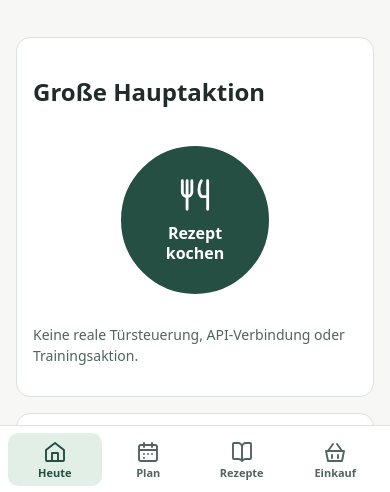
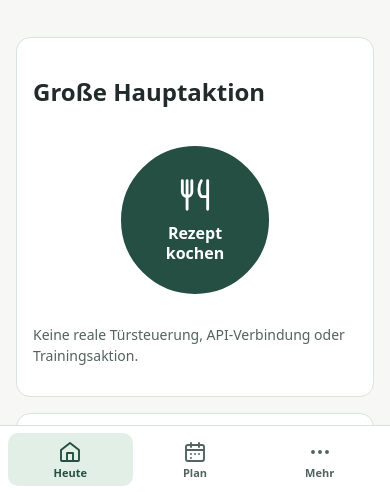
Before and after one commit to redstergs/family-ui, a website built with Vite: page index.html in a window 390 px wide. Shown: the part 350-842 px from the top of the page. Built offline with nearby package versions, Linux system fonts and the light colour scheme.

Commit message:
Reusable responsive navigation overflow (#3)
* Add framework-independent responsive navigation overflow

* Isolate overflow instances and restore DOM on cleanup

* Add navigation overflow support: package.json

* Add navigation overflow support: src/components/layout.css

* Add navigation overflow support: README.md

* Align shared navigation with layout breakpoints

* Allow upward overflow panel outside the navigation bar

* Demonstrate overflow in component preview

* Test overflow selection, keyboard dismissal and desktop resize

```diff
--- a/package.json
+++ b/package.json
@@ -19,7 +19,8 @@
     "./dialogs": "./src/dialogs.ts",
     "./icons": "./src/icons.ts",
     "./inputs": "./src/inputs.ts",
-    "./selection": "./src/selection.ts"
+    "./selection": "./src/selection.ts",
+    "./navigation": "./src/navigation.ts"
   },
   "devDependencies": {
     "typescript": "^5.7.3",
--- a/playground/main.ts
+++ b/playground/main.ts
@@ -1,4 +1,5 @@
 import "../src/index.css";
+import {bindNavigationOverflow} from "../src/navigation";
 import { installShowcase } from "./showcase";
 import { familyIcon, type FamilyIconName } from "../src/icons";
 type Theme = "food" | "door" | "mcp" | "workout";
@@ -12,7 +13,9 @@ const themes: Record<Theme, {name:string; icon:FamilyIconName; actionIcon:Family
 const root=document.querySelector<HTMLDivElement>("#app");
 if(!root) throw new Error("Playground root missing");
 let theme:Theme="food", mode:Mode=matchMedia("(prefers-color-scheme:dark)").matches?"dark":"light", page=0;
+let cleanupNavigation:(()=>void)|undefined;
 function show() {
+ cleanupNavigation?.();
  if(!root)return;
  const current=themes[theme]; root.className="fu-app"; root.dataset.fuTheme=theme; root.dataset.fuMode=mode;
  const option=(id:string,label:string,active:boolean)=>"<option value=\""+id+"\""+(active?" selected":"")+">"+label+"</option>";
@@ -22,7 +25,7 @@ function show() {
  (Object.keys(themes) as Theme[]).map(k=>option(k,themes[k].name.replace("Family ",""),theme===k)).join("")+"</select></div>"+
  "<div class=\"fu-toolbar__field\"><label for=\"mode\">Modus</label><select class=\"fu-field__control\" id=\"mode\">"+option("light","Hell",mode==="light")+option("dark","Dunkel",mode==="dark")+"</select></div></div></header>"+
  "<div class=\"fu-shell-body\"><nav class=\"fu-nav\" style=\"--fu-nav-count:"+current.nav.length+"\" aria-label=\"Hauptnavigation\">"+
- current.nav.map((item,i)=>"<button type=\"button\" class=\"fu-nav__link\" data-section=\""+i+"\" "+(page===i?"aria-current=\"page\"":"")+"><span class=\"fu-nav__icon\" aria-hidden=\"true\">"+familyIcon(item.icon)+"</span><span class=\"fu-nav__label\">"+item.label+"</span></button>").join("")+"</nav>"+
+ current.nav.map((item,i)=>"<button type=\"button\" class=\"fu-nav__link\" data-page=\""+i+"\" data-section=\""+i+"\" "+(page===i?"aria-current=\"page\"":"")+"><span class=\"fu-nav__icon\" aria-hidden=\"true\">"+familyIcon(item.icon)+"</span><span class=\"fu-nav__label\">"+item.label+"</span></button>").join("")+"</nav>"+
  "<main class=\"fu-page-layout\"><div class=\"fu-page-layout__inner fu-stack\"><header class=\"fu-page-layout__header\"><p class=\"fu-page-layout__eyebrow\">Family UI · Demo</p><h1 class=\"fu-page-layout__title\">"+current.nav[page].label+"</h1><p class=\"fu-page-layout__intro\">Vier Identitäten, ein Designsystem.</p></header>"+
  "<section class=\"fu-panel fu-stack\"><h2>Große Hauptaktion</h2><div style=\"display:flex;justify-content:center\"><button class=\"fu-primary-action\" id=\"action\"><span class=\"fu-primary-action__icon\" aria-hidden=\"true\">"+familyIcon(current.actionIcon)+"</span><span class=\"fu-primary-action__label\">"+current.action+"</span></button></div><p class=\"fu-field__hint\">Keine reale Türsteuerung, API-Verbindung oder Trainingsaktion.</p></section>"+
  "<section class=\"fu-panel fu-stack\"><h2>Eingaben und Dialoge</h2><div class=\"fu-field\"><label class=\"fu-field__label\" for=\"entry\">Bezeichnung *</label><input class=\"fu-field__control\" id=\"entry\" placeholder=\"Mein Eintrag\" aria-describedby=\"hint error\"><span class=\"fu-field__hint\" id=\"hint\">Beschriftungen bleiben immer sichtbar.</span><span class=\"fu-field__error\" id=\"error\" hidden>Bitte eine Bezeichnung eingeben.</span></div><label class=\"fu-check\"><input type=\"checkbox\" checked>In Übersicht anzeigen</label><div class=\"fu-row\" style=\"flex-wrap:wrap\"><button class=\"fu-button\" id=\"validate\">Prüfen</button><button class=\"fu-button fu-button--secondary\" id=\"edit\">Dialog</button><button class=\"fu-button fu-button--danger\" id=\"delete\">Löschen …</button></div></section>"+
@@ -35,6 +38,7 @@ function show() {
  const message=(s:string)=>{get<HTMLElement>("feedback").textContent=s;};
  get<HTMLSelectElement>("theme").onchange=e=>{theme=(e.currentTarget as HTMLSelectElement).value as Theme; page=0; show();};
  get<HTMLSelectElement>("mode").onchange=e=>{mode=(e.currentTarget as HTMLSelectElement).value as Mode; show();};
+ cleanupNavigation=bindNavigationOverflow(root.querySelector<HTMLElement>(".fu-nav")!,{icon:familyIcon("ellipsis")});
  root.querySelectorAll<HTMLButtonElement>("[data-section]").forEach(b=>b.onclick=()=>{page=Number(b.dataset.section);show();});
  get("action").onclick=()=>message("Demo-Aktion ausgewählt. Nichts ausgeführt.");
  const items=get<HTMLElement>("demo-items"); const detail=get<HTMLElement>("demo-detail");
--- a/src/components/layout.css
+++ b/src/components/layout.css
@@ -93,3 +93,11 @@ body { margin: 0; width: 100%; min-width: 0; max-width: 100%; overflow-x: clip;
   .fu-nav__link { font-size: 10px; padding-inline: 1px; }
   .fu-content { padding-inline: 12px; }
 }
+
+/* Opt-in responsive overflow; ordinary navigation is unchanged. */
+.fu-nav .nav-overflow[hidden], .fu-nav .nav-overflow-panel[hidden] {display:none;}
+.fu-nav .nav-overflow.active {color:var(--fu-accent-text);background:var(--fu-accent-soft);font-weight:750;}
+.fu-nav .nav-overflow-panel {position:absolute;bottom:100%;right:8px;width:min(250px,calc(100vw - 16px));background:var(--fu-surface);border:1px solid var(--fu-border);border-radius:var(--fu-radius-panel);padding:6px;box-shadow:0 8px 24px #0002;}
+.fu-nav .nav-overflow-panel .fu-nav__link {display:flex;justify-content:flex-start;gap:10px;padding:10px;font-size:14px;width:100%;}
+
+.fu-nav.fu-nav--overflow-compact {overflow:visible;}
--- /dev/null
+++ b/src/navigation.ts
@@ -0,0 +1,34 @@
+let nextOverflowId=0;
+export function bindNavigationOverflow(nav:HTMLElement, options:{icon:string; label?:string; compactQuery?:string; itemWidth?:number}):()=>void {
+  const items=Array.from(nav.querySelectorAll<HTMLButtonElement>("button[data-page]"));
+  if(!items.length)return ()=>{};
+  const originalColumns=nav.style.gridTemplateColumns;
+  const trigger=document.createElement("button");trigger.type="button";trigger.className="fu-nav__link nav-overflow";trigger.setAttribute("aria-expanded","false");
+  trigger.innerHTML='<span class="fu-nav__icon">'+options.icon+'</span><span class="fu-nav__label"></span>';trigger.querySelector(".fu-nav__label")!.textContent=options.label??"Mehr";
+  const panel=document.createElement("div");panel.id="fu-nav-overflow-"+(++nextOverflowId);panel.className="nav-overflow-panel";panel.hidden=true;trigger.setAttribute("aria-controls",panel.id);
+  nav.appendChild(trigger);nav.appendChild(panel);
+  const narrow=matchMedia(options.compactQuery??"(max-width:599px), (orientation:landscape) and (max-height:550px) and (max-width:1200px)");
+  const close=()=>{panel.hidden=true;trigger.setAttribute("aria-expanded","false");};
+  const active=()=>{trigger.classList.toggle("active",!!panel.querySelector('[aria-current="page"]'));};
+  let previous="";
+  const layout=()=>{
+    const capacity=narrow.matches?Math.max(2,Math.floor(nav.clientWidth/(options.itemWidth??100))):items.length;
+    const count=items.length>capacity?capacity-1:items.length;
+    const signature=String(narrow.matches)+":"+count;
+    if(signature===previous)return;previous=signature;
+    items.forEach((item,i)=>{if(i<count)nav.insertBefore(item,trigger);else panel.appendChild(item);});
+    trigger.hidden=count===items.length;
+    nav.style.gridTemplateColumns=narrow.matches?"repeat("+Math.min(items.length,capacity)+",minmax(0,1fr))":"";
+    nav.classList.toggle("fu-nav--overflow-compact",narrow.matches);
+    close();active();
+  };
+  trigger.onclick=()=>{if(!panel.hidden)close();else{panel.hidden=false;trigger.setAttribute("aria-expanded","true");}};
+  const outside=(event:PointerEvent)=>{if(!nav.contains(event.target as Node))close();};
+  const key=(event:KeyboardEvent)=>{if(event.key==="Escape"&&!panel.hidden){close();trigger.focus();}};
+  const changed=()=>{if(!panel.hidden&&panel.contains(document.activeElement))trigger.focus();close();active();};
+  nav.addEventListener("nav-active-change",changed);
+  document.addEventListener("pointerdown",outside);document.addEventListener("keydown",key);
+  narrow.addEventListener("change",layout);
+  const observer=new ResizeObserver(()=>layout());observer.observe(nav);layout();
+  return ()=>{observer.disconnect();narrow.removeEventListener("change",layout);document.removeEventListener("pointerdown",outside);document.removeEventListener("keydown",key);nav.removeEventListener("nav-active-change",changed);items.forEach(item=>nav.insertBefore(item,trigger));trigger.remove();panel.remove();nav.style.gridTemplateColumns=originalColumns;nav.classList.remove("fu-nav--overflow-compact");};
+}
```
Also changed, not shown: tests/browser.spec.ts (+12 -0 lines), README.md.
